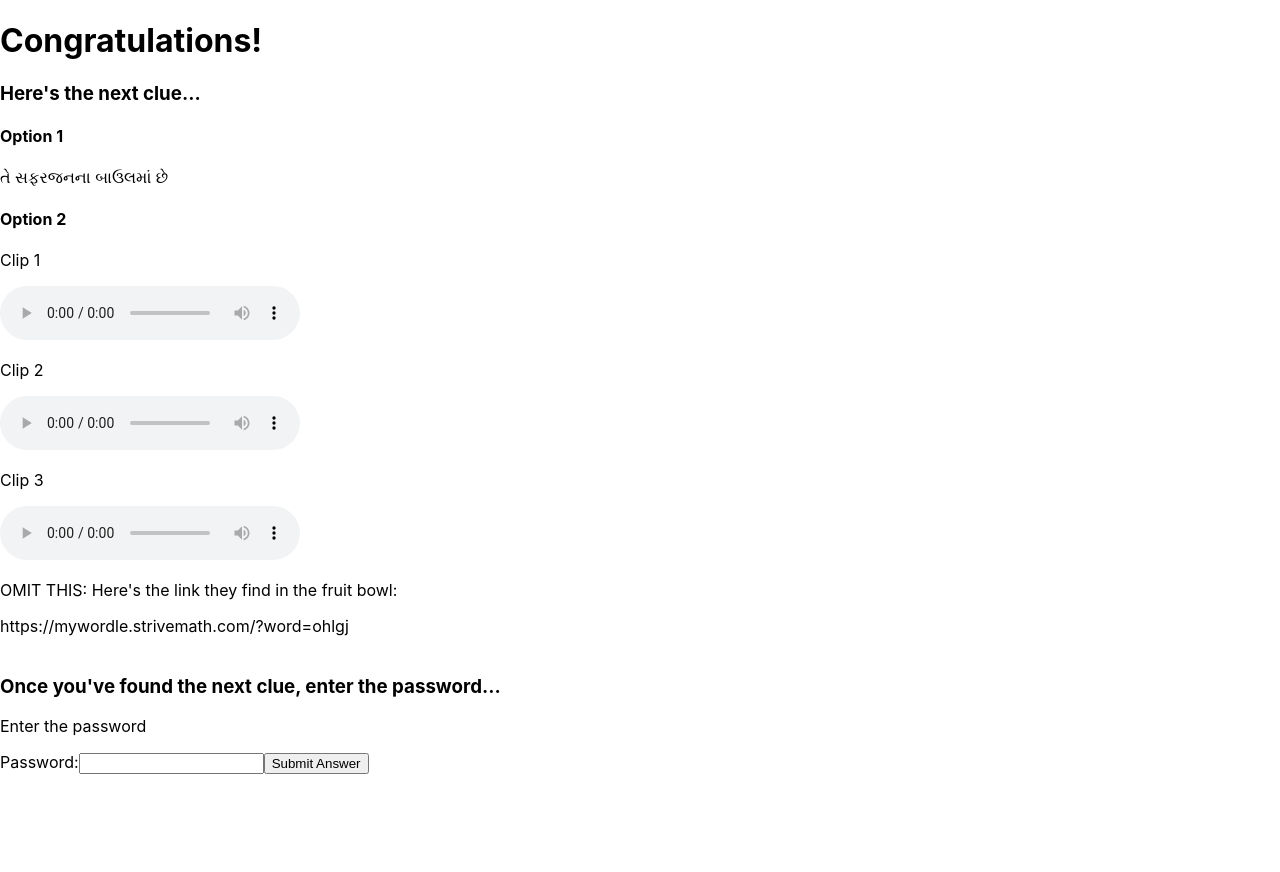
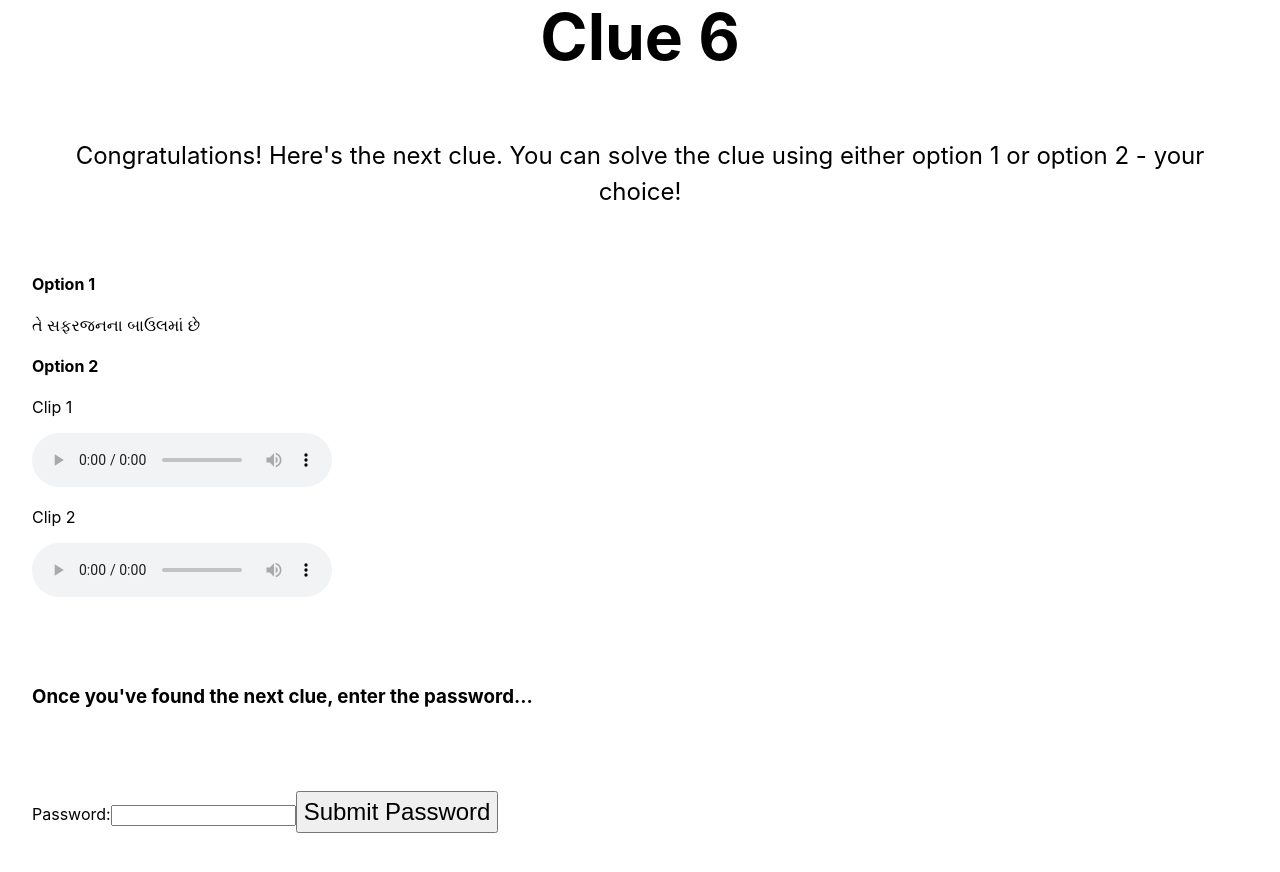
Before and after one commit to stardust5555/clue, a Next.js app: page /solved in a window 1280 px wide. Shown: the top 872 px of the page. Before the commit the page ends 800 px from the top, so only its background shows below. Built offline with nearby package versions, Linux system fonts and the light colour scheme.

Commit message:
changed layout of solved.js

```diff
--- a/pages/solved.js
+++ b/pages/solved.js
@@ -1,3 +1,6 @@
+import styles from '../styles/Home.module.css'
+import Head from 'next/head'
+
 import ReactAudioPlayer from 'react-audio-player';
 import { useRouter } from 'next/router';
 import { useRef } from 'react';
@@ -20,39 +23,44 @@ export default function Solved(){
       console.log(inputPassword.current.value)
     }
     return(
-        <>
-        <h1>Congratulations!</h1>
-        <h3>Here's the next clue...</h3>
+        <div className={styles.container}>
+          <Head>
+            <title>5</title>
+          </Head>
+
+          <h1 className={styles.title}>Clue 6</h1>
+
+          <p className={styles.description}> Congratulations! Here's the next clue. You can solve the clue using either option 1 or option 2 - your choice!</p>
 
         <h4>Option 1</h4>
         <p>તે સફરજનના બાઉલમાં છે</p>
 
         <h4>Option 2</h4>
-        <p>Clip 1</p>
+        {/* <p>Clip 1</p>
             <ReactAudioPlayer
                 src="/spanish.mp3"
                 controls
-            />
-        <p>Clip 2</p>
+            /> */}
+        <p>Clip 1</p>
         <ReactAudioPlayer
             src="/guju2.mp3"
             controls
         />
-        <p>Clip 3</p>
+        <p>Clip 2</p>
         <ReactAudioPlayer
             src="/french2.mp3"
             controls
         />
 
 
-        <p>OMIT THIS: Here's the link they find in the fruit bowl:  </p>
-        <Link href="https://mywordle.strivemath.com/?word=ohlgj"><a>https://mywordle.strivemath.com/?word=ohlgj</a></Link>
+        {/* <p>OMIT THIS: Here's the link they find in the fruit bowl:  </p>
+        <Link href="https://mywordle.strivemath.com/?word=ohlgj"><a>https://mywordle.strivemath.com/?word=ohlgj</a></Link> */}
 
 
 <br></br>
 <br></br>
+<div className={styles.description}></div>
         <h3>Once you've found the next clue, enter the password...</h3>
-        <p>Enter the password</p>
         <label for="password">Password:</label>
         <input
         ref={inputPassword}
@@ -61,8 +69,8 @@ export default function Solved(){
         name="password"
       />
 
-        <button onClick={handleClick}>Submit Answer</button>
-        </>
+<button className={styles.description} onClick={handleClick}>Submit Password</button>
+        </div>
     )
 
 }
```
